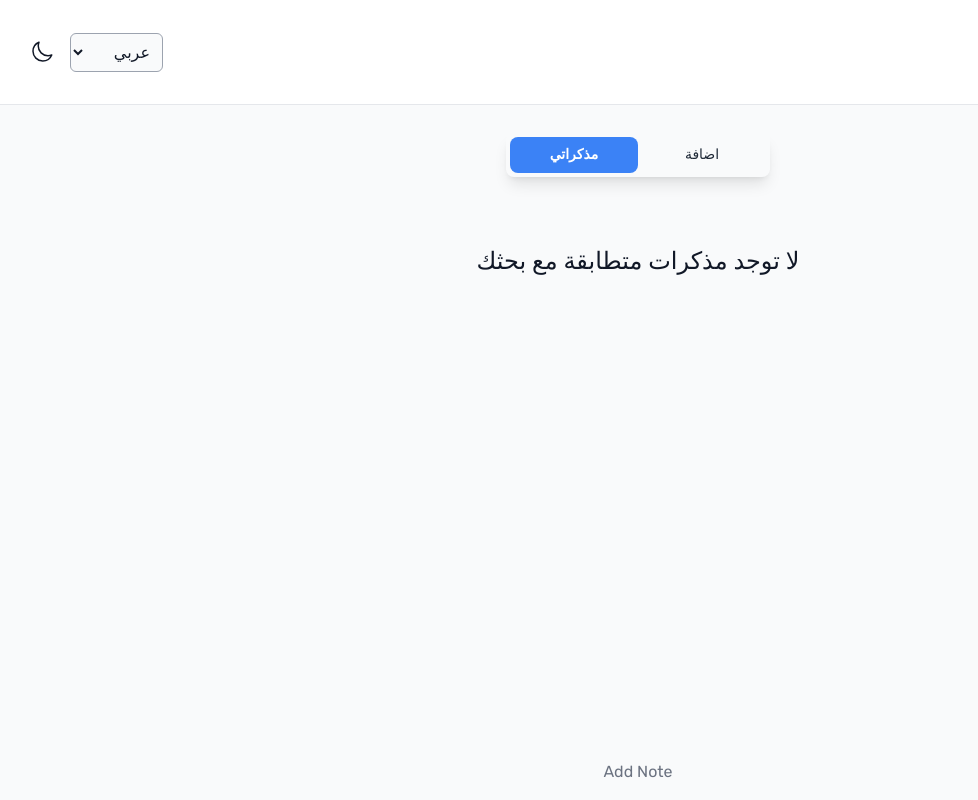
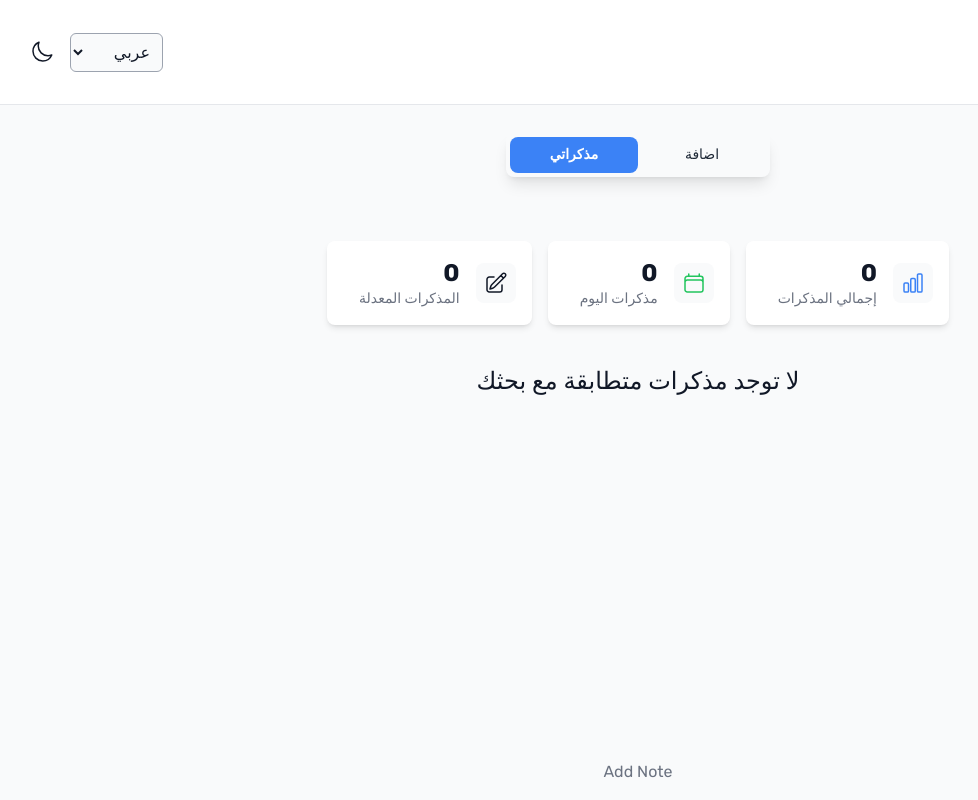
Before and after one commit to Mo3bassia/journal-react-app, a React (Vite) app: page /notes in a window 1280 px wide. Shown: the whole page, without its empty margins (252-1230 px from the left). Built offline with nearby package versions, Linux system fonts and the light colour scheme.

Commit message:
add more status to notes page

```diff
--- a/src/components/Note.jsx
+++ b/src/components/Note.jsx
@@ -102,7 +102,8 @@ function Note({ lang, note, notes, isDark }) {
         }
         <ul className="text-sm"></ul>
         <p className="text-gray-600 text-base md:text-lg mt-4 dark:text-gray-400 mb-4 whitespace-pre-line">
-          {noteTxt}
+          {noteTxt.slice(0, 200)}
+          {noteTxt.length > 200 ? "..." : ""}
         </p>
         <div className="my-2 flex justify-between items-center text-gray-600 dark:text-gray-400 mt-6 text-sm gap-2">
           <div className="flex gap-2">
--- a/src/pages/Notes.jsx
+++ b/src/pages/Notes.jsx
@@ -41,7 +41,7 @@ function Notes({ lang, notes, setSelected, setNotes, isDark }) {
   }, []);
 
   return (
-    <div className="container mx-auto mt-9 px-4">
+    <div className="container mx-auto mt-9 px-4 animate-fade-in-up opacity-0">
       <div className="space-y-16 md:space-y-10 flex-col mt-8">
         {Object.keys(categories).length !== 0 && (
           <div className="flex gap-x-3 animate-fade-in-up opacity-0 flex-wrap gap-y-4">
@@ -102,6 +102,89 @@ function Notes({ lang, notes, setSelected, setNotes, isDark }) {
             })}
           </div>
         )}
+        <div className="flex gap-4 justify-center">
+          <div className="bg-white dark:bg-gray-800 rounded-lg p-4 shadow-md flex items-center space-x-4 rtl:space-x-reverse  max-w-full gap-4">
+            <div className="p-2 bg-gray-50  dark:bg-gray-700 rounded-lg">
+              <svg
+                xmlns="http://www.w3.org/2000/svg"
+                fill="none"
+                viewBox="0 0 24 24"
+                strokeWidth={1.5}
+                stroke="currentColor"
+                className="size-6 text-blue-500"
+              >
+                <path
+                  strokeLinecap="round"
+                  strokeLinejoin="round"
+                  d="M3 13.125C3 12.504 3.504 12 4.125 12h2.25c.621 0 1.125.504 1.125 1.125v6.75C7.5 20.496 6.996 21 6.375 21h-2.25A1.125 1.125 0 0 1 3 19.875v-6.75ZM9.75 8.625c0-.621.504-1.125 1.125-1.125h2.25c.621 0 1.125.504 1.125 1.125v11.25c0 .621-.504 1.125-1.125 1.125h-2.25a1.125 1.125 0 0 1-1.125-1.125V8.625ZM16.5 4.125c0-.621.504-1.125 1.125-1.125h2.25C20.496 3 21 3.504 21 4.125v15.75c0 .621-.504 1.125-1.125 1.125h-2.25a1.125 1.125 0 0 1-1.125-1.125V4.125Z"
+                />
+              </svg>
+            </div>
+            <div>
+              <div className="text-2xl font-bold text-gray-900 dark:text-white">
+                {notes.length}
+              </div>
+              <div className="text-sm text-gray-500 dark:text-gray-400">
+                {lang == "en" ? "Total Notes" : "إجمالي المذكرات"}
+              </div>
+            </div>
+          </div>
+          <div className="bg-white dark:bg-gray-800 rounded-lg p-4 shadow-md flex items-center space-x-4 rtl:space-x-reverse max-w-full gap-4">
+            <div className="p-2 bg-gray-50 dark:bg-gray-700 rounded-lg">
+              <svg
+                xmlns="http://www.w3.org/2000/svg"
+                fill="none"
+                viewBox="0 0 24 24"
+                strokeWidth={1.5}
+                stroke="currentColor"
+                className="size-6 text-green-500"
+              >
+                <path
+                  strokeLinecap="round"
+                  strokeLinejoin="round"
+                  d="M6.75 3v2.25M17.25 3v2.25M3 18.75V7.5a2.25 2.25 0 0 1 2.25-2.25h13.5A2.25 2.25 0 0 1 21 7.5v11.25m-18 0A2.25 2.25 0 0 0 5.25 21h13.5A2.25 2.25 0 0 0 21 18.75m-18 0v-7.5A2.25 2.25 0 0 1 5.25 9h13.5A2.25 2.25 0 0 1 21 11.25v7.5"
+                />
+              </svg>
+            </div>
+            <div>
+              <div className="text-2xl font-bold text-gray-900 dark:text-white">
+                {
+                  notes.filter((d) => d.date == new Date().toLocaleDateString())
+                    .length
+                }
+              </div>
+              <div className="text-sm text-gray-500 dark:text-gray-400">
+                {lang == "en" ? "Today's Notes" : "مذكرات اليوم"}
+              </div>
+            </div>
+          </div>
+          <div className="bg-white dark:bg-gray-800 rounded-lg p-4 shadow-md flex items-center space-x-4 rtl:space-x-reverse max-w-full gap-4">
+            <div className="p-2 bg-gray-50 dark:bg-gray-700 rounded-lg">
+              <svg
+                xmlns="http://www.w3.org/2000/svg"
+                fill="none"
+                viewBox="0 0 24 24"
+                strokeWidth={1.5}
+                stroke="currentColor"
+                className="size-6"
+              >
+                <path
+                  strokeLinecap="round"
+                  strokeLinejoin="round"
+                  d="m16.862 4.487 1.687-1.688a1.875 1.875 0 1 1 2.652 2.652L10.582 16.07a4.5 4.5 0 0 1-1.897 1.13L6 18l.8-2.685a4.5 4.5 0 0 1 1.13-1.897l8.932-8.931Zm0 0L19.5 7.125M18 14v4.75A2.25 2.25 0 0 1 15.75 21H5.25A2.25 2.25 0 0 1 3 18.75V8.25A2.25 2.25 0 0 1 5.25 6H10"
+                />
+              </svg>
+            </div>
+            <div>
+              <div className="text-2xl font-bold text-gray-900 dark:text-white">
+                {notes.filter((n) => n.lastEditDate).length}
+              </div>
+              <div className="text-sm text-gray-500 dark:text-gray-400">
+                {lang == "en" ? "Edited Notes" : "المذكرات المعدلة"}
+              </div>
+            </div>
+          </div>
+        </div>
         {uniqueDates.length != 0 ? (
           uniqueDates.reverse().map((uniqueDate) => {
             const notesOfDate = notesFiltered.filter(
@@ -121,7 +204,7 @@ function Notes({ lang, notes, setSelected, setNotes, isDark }) {
             );
           })
         ) : (
-          <div className="container mx-auto px-4 md:px-6 animate-fade-in-up opacity-0">
+          <div className="container mx-auto px-4 md:px-6 ">
             <p className="text-center text-base md:text-lg lg:text-xl xl:text-2xl mt-10">
               {lang == "en"
                 ? "No notes match your search"
```
Also changed, not shown: 1 other file (tests, documents, lock files or other folders).
